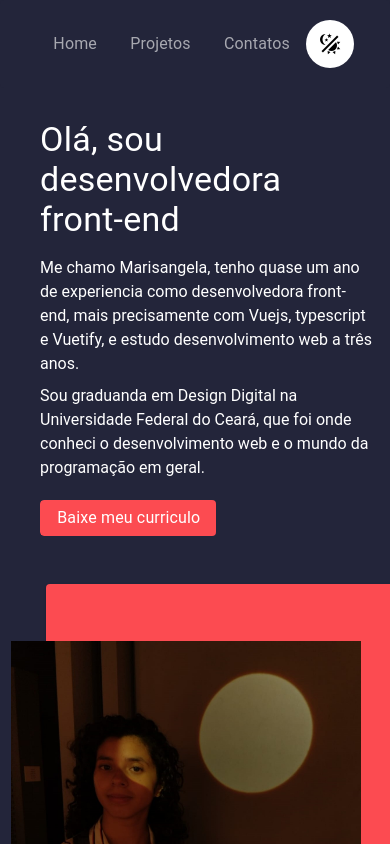
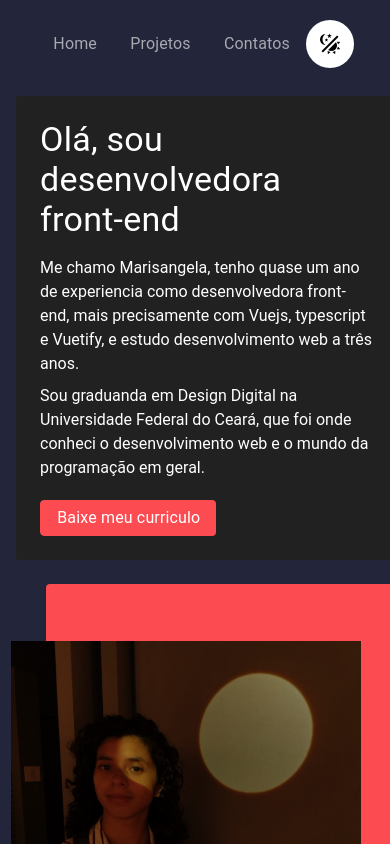
Before and after one commit to marisangela-sousa/meu-portfolio, a Vue app: page / in a window 390 px wide. Shown: the top 844 px of the page. Built offline with nearby package versions, Linux system fonts and the light colour scheme.

Commit message:
Ajustes na responsividade

```diff
--- a/src/views/HomeView.vue
+++ b/src/views/HomeView.vue
@@ -30,8 +30,8 @@ function Download() {
     <v-container class="bg-transparent mt-8 mt-sm-16 pt-16 section d-flex w-100">
       <v-row>
         <v-col cols="12" md="6"
-               class="d-flex flex-column justify-center justify-md-end align-center align-md-end align-xl-end ga-4 pb-md-16">
-          <v-card class="bg-transparent pa-6 pa-md-0" flat>
+               class="d-flex flex-column justify-md-end align-md-end align-xl-end ga-md-4 pb-md-16">
+          <v-card class=" pa-6 pa-md-0 w-100" flat>
             <v-card class="bg-transparent align-self-center" flat max-width="700px">
               <p class=" text-h4 text-lg-h3 text-xl-h2 text-secondary mb-4"> Olá, sou desenvolvedora front-end </p>
             </v-card>
@@ -63,7 +63,7 @@ function Download() {
       </v-row>
     </v-container>
     <v-card class="bg-primary mt-4 d-flex justify-center w-100" :style="{ height: '50px' }" flat id="projetos">
-      <v-container class="d-inline-flex justify-md-center ga-4 ga-md-6 v-infinite-scroll--horizontal w-100">
+      <v-container class="d-inline-flex justify-sm-center ga-4 ga-sm-6 v-infinite-scroll--horizontal w-100">
         <p>HTML</p>
         <p>CSS</p>
         <p>JAVASCRIPT</p>
```
